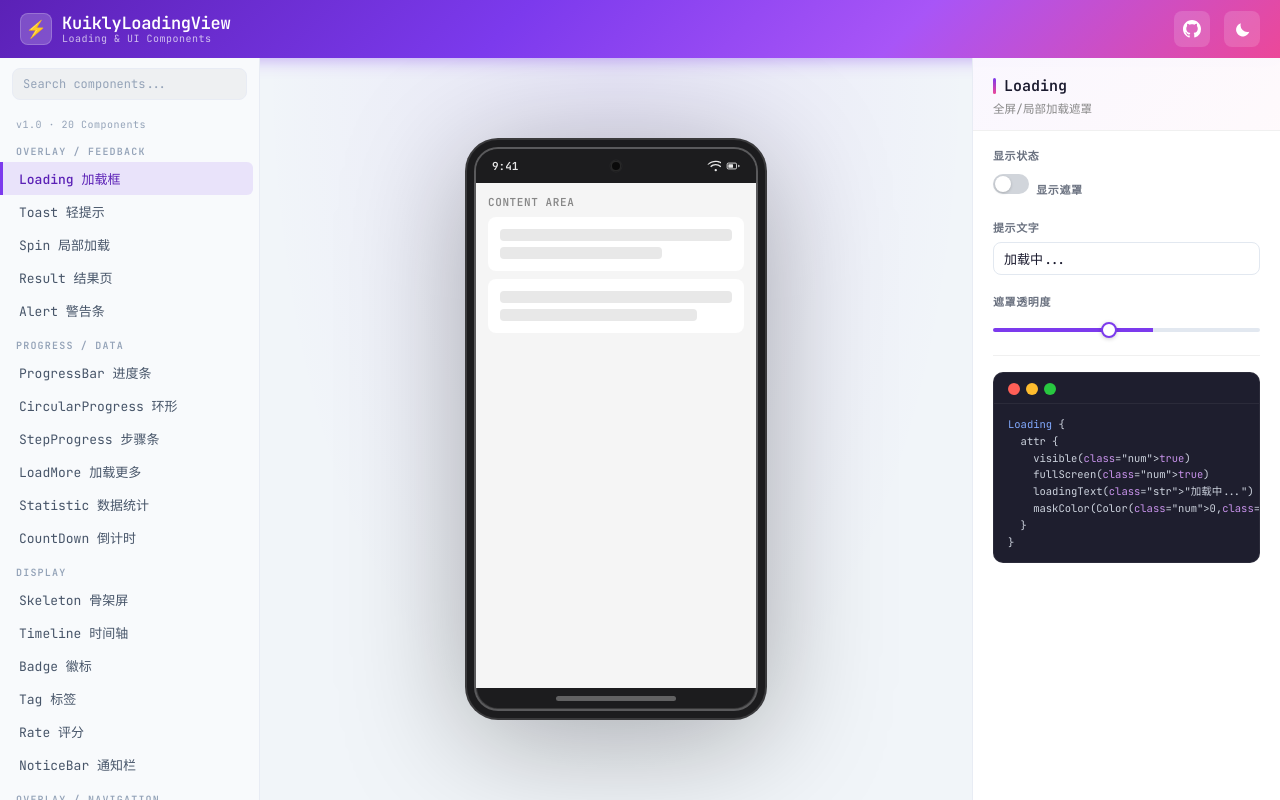
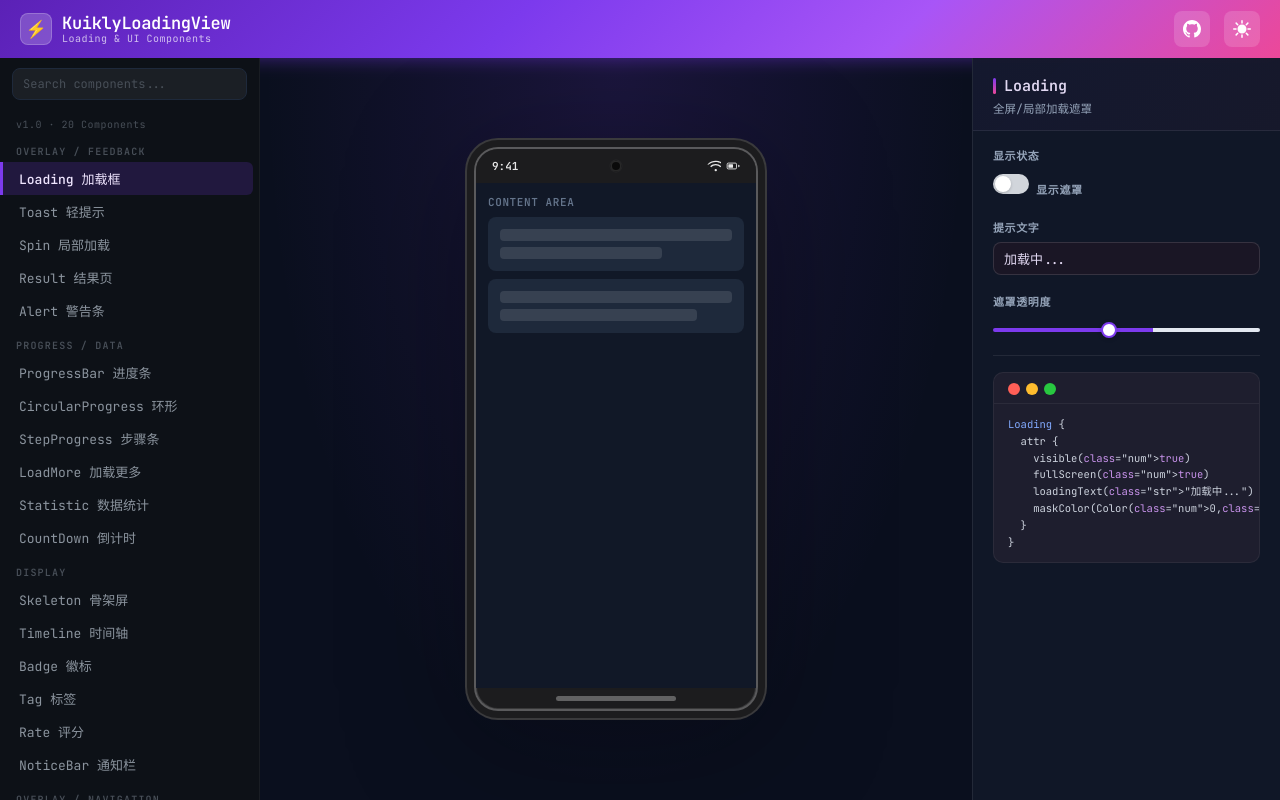
Before and after one commit to Lfan-ke/KuiklyLoadingView, a website: page docs/index.html in a window 1280 px wide. Both pictures are taken after a click on the button "Toggle theme". Drawn offline with Linux system fonts and the light colour scheme.

Commit message:
fix _darkMode TDZ crash, watermark dark mode, re-render on toggle
Signed-off-by: 林晨 (Leo Cheng) <leo-cheng@vip.qq.com>

```diff
--- a/docs/index.html
+++ b/docs/index.html
@@ -1455,7 +1455,7 @@ function renderWatermark(){
   const angle=+(document.getElementById('wm-angle')?.value||-25)*Math.PI/180;
   const fontSize=+(document.getElementById('wm-fs')?.value||14);
   ctx.font=`${fontSize}px sans-serif`;
-  ctx.fillStyle=`rgba(0,0,0,${opacity})`;
+  ctx.fillStyle=_darkMode?`rgba(255,255,255,${opacity})`:`rgba(0,0,0,${opacity})`;
   ctx.save();
   const tileW=ctx.measureText(text).width+40,tileH=fontSize*2.5;
   for(let y=-tileH;y<H+tileH;y+=tileH){
@@ -1485,13 +1485,8 @@ function filterSidebar(query) {
   });
 }
 
-// ─── Initial render ───────────────────────────────────────────────────────────
-renderControls('loading');
-updateAlert();
-setTimeout(()=>{drawAllCircular();renderWatermark();},100);
-
 // ─── Dark/Light theme toggle ──────────────────────────────────────────────────
-let _darkMode = document.documentElement.getAttribute('data-theme') === 'dark';
+let _darkMode = false;
 function toggleTheme(){
   _darkMode = !_darkMode;
   const mode = _darkMode ? 'dark' : 'light';
@@ -1505,6 +1500,7 @@ function toggleTheme(){
   renderLoadMore();
   renderCollapse();
   renderRateStars();
+  renderWatermark();
 }
 (function initTheme(){
   var s;
@@ -1522,6 +1518,11 @@ function toggleTheme(){
     document.getElementById('themeIconSun').style.display  = _darkMode?'':'none';
   });
 })();
+
+// ─── Initial render ───────────────────────────────────────────────────────────
+renderControls('loading');
+updateAlert();
+setTimeout(()=>{drawAllCircular();renderWatermark();},100);
 </script>
 </div><!-- end #body-row -->
 </body>
```
